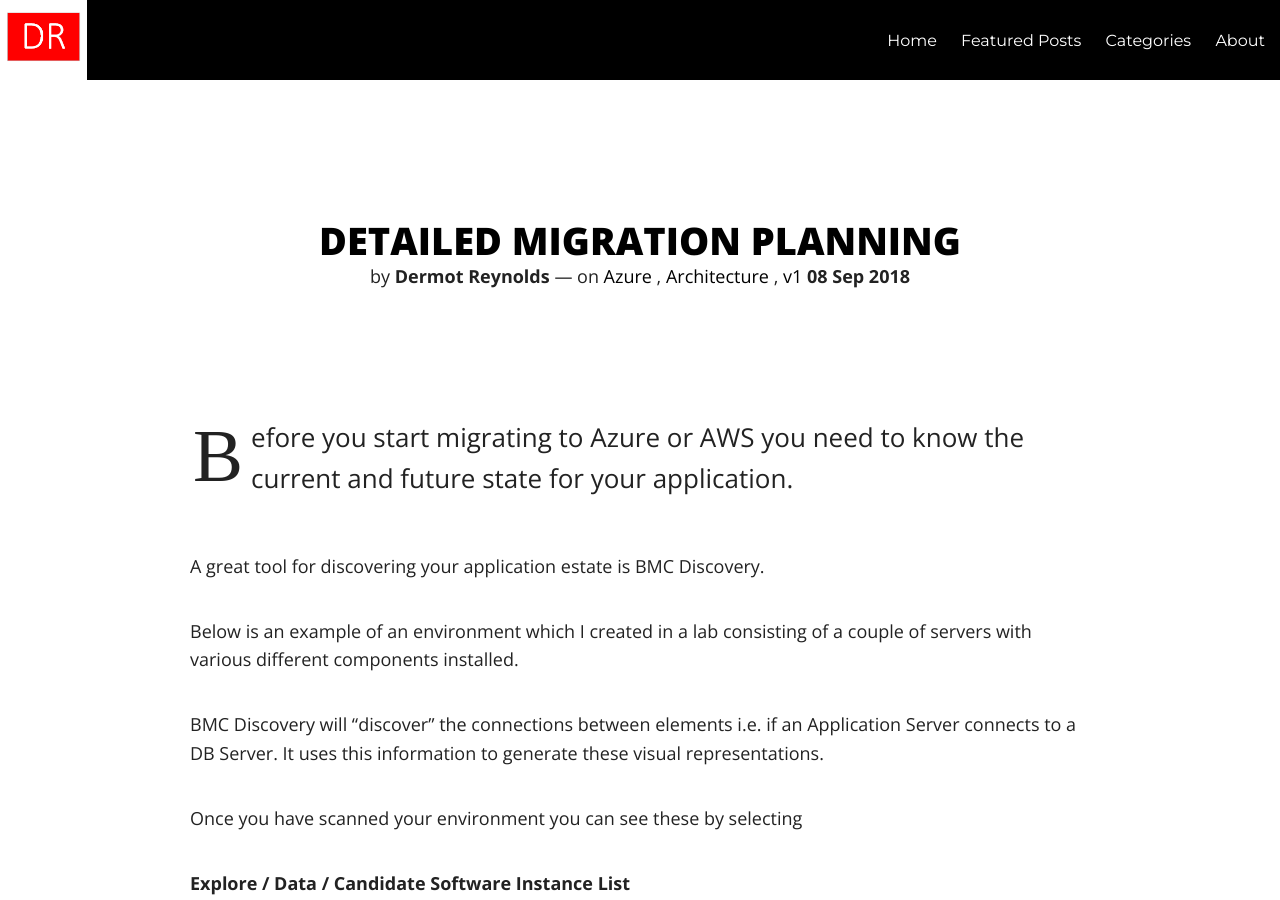
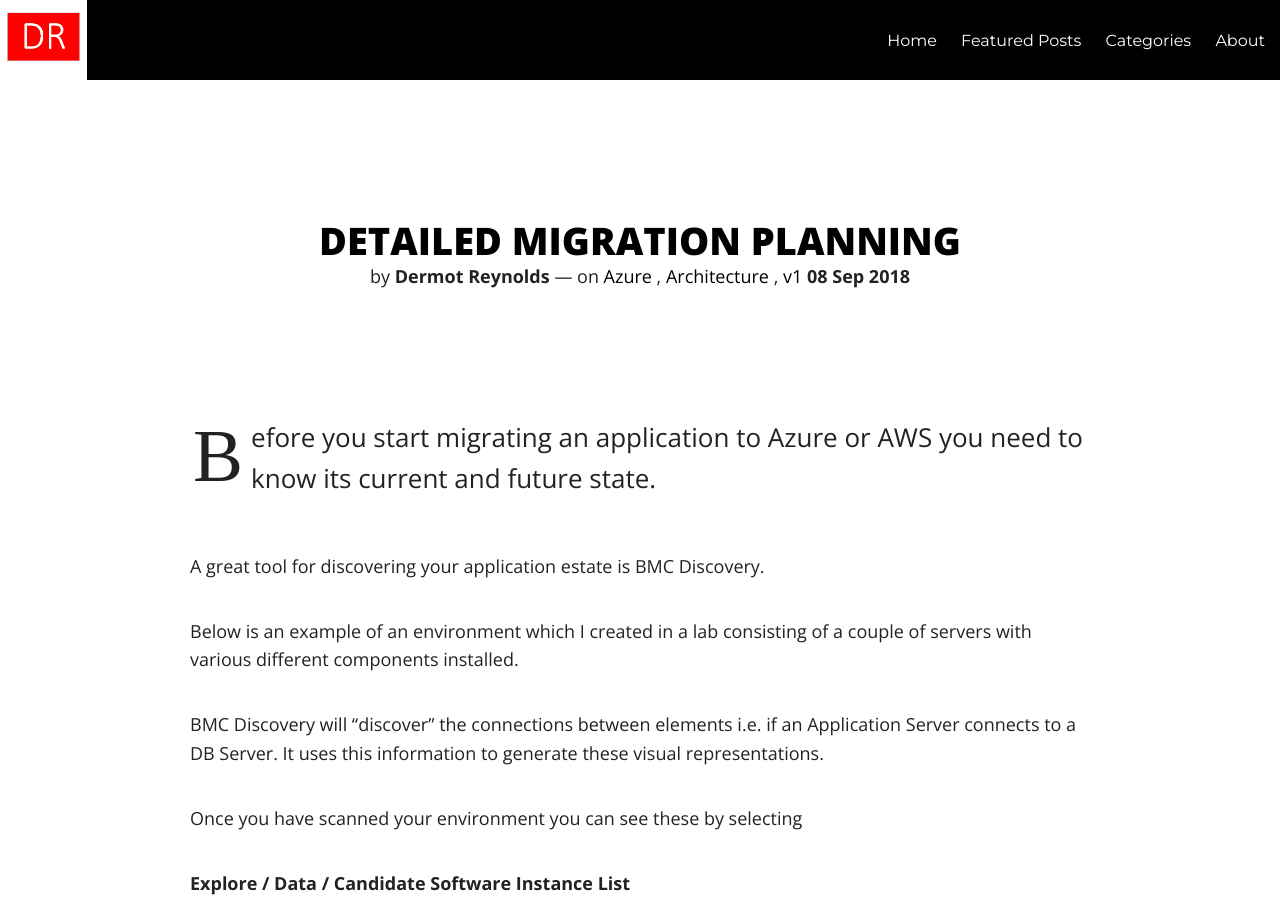
Before and after one commit to dermotreynolds/old.dermotreynolds.github.io, a Jekyll site: the page built from _posts/inprogress/2017-05-20-0-application-discovery.md, in a window 1280 px wide and 900 px high. Built offline with Jekyll 4.4.1, drawn with Linux system fonts in a browser that asks for light colours; nearby versions of some CDN libraries.

Commit message:
Full End To End

```diff
--- a/_posts/inprogress/2017-05-20-0-application-discovery.md
+++ b/_posts/inprogress/2017-05-20-0-application-discovery.md
@@ -7,7 +7,7 @@ category: Migration
 tags: [Azure, Architecture, v1]
 
 ---
-Before you start migrating to Azure or AWS you need to know the current and future state for your application.
+Before you start migrating an application to Azure or AWS you need to know its current and future state.
 
 A great tool for discovering your application estate is BMC Discovery.
 
```
